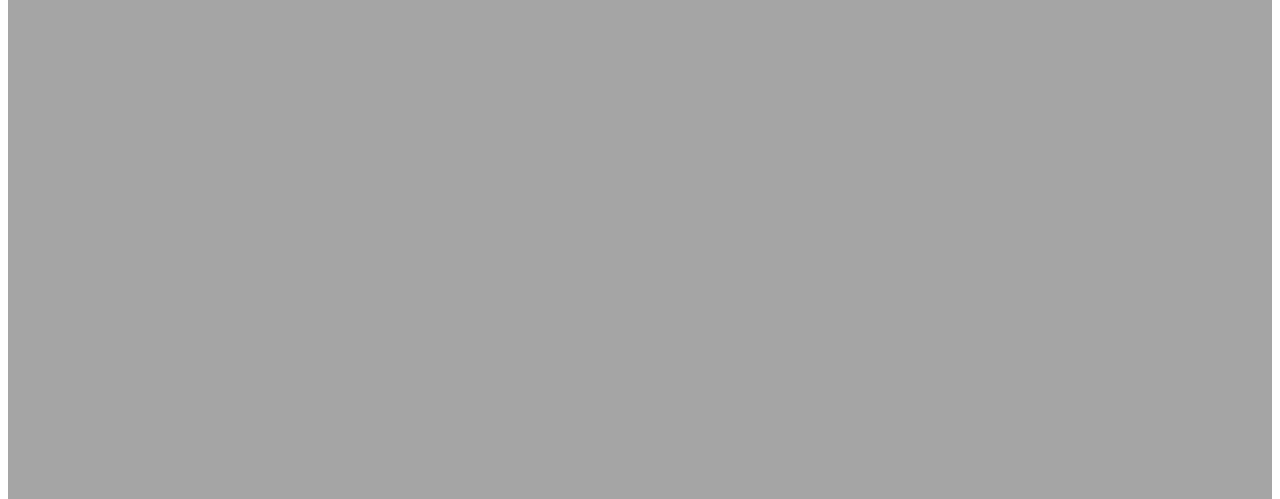
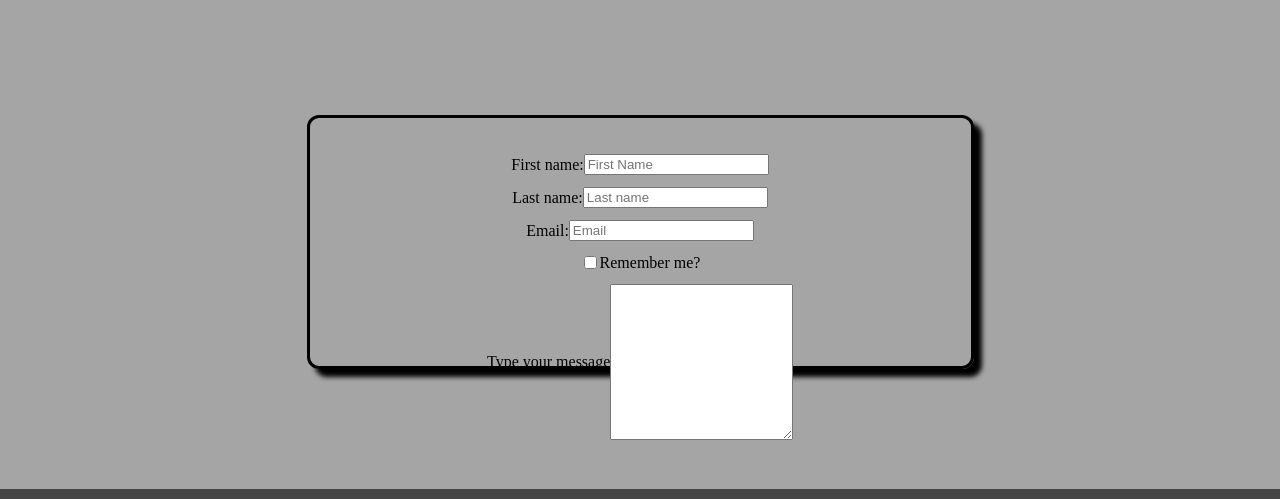
Before and after one commit to CallanH2392/CallanHossack_T1A2, a plain HTML site: page src/pages/contact.html in a window 1280 px wide. Shown: the part 167-666 px from the top of the page. Drawn offline with Linux system fonts and the light colour scheme.

Commit message:
6th commit, developed a form for contact page

```diff
--- a/src/pages/contact.html
+++ b/src/pages/contact.html
@@ -19,12 +19,34 @@
 </nav>
 </header>
 <main>
-    <div Class="Contactme">
-        <form>
+    <div class="sidecolumn">
+
+    </div>
+        <form Class="Contactme" autocomplete="on">
             <div id="Form-Element">
-
+                <label>First name:</label>
+                <input placeholder="First Name"/>
+            </div>
+            <div id="Form-Element">
+                <label>Last name:</label>
+                <input placeholder="Last name"/>
+            </div>
+            <div id="Form-Element">
+                <label>Email:</label>
+                <input type="email" placeholder="Email">
+            </div>
+            <div id="Form-Element">
+                <input type="Checkbox"/>
+                <label class="input">Remember me?</label>
+            </div>
+            <div id="Form-Element">
+                <label>Type your message</label>
+                <textarea id="message" name="Message" rows="10" cols="30">
+                </textarea>
             </div>
         </form>
+    <div class="sidecolumn">
+
     </div>
 
 </main>
--- a/src/styles/Pages/blog.scss
+++ b/src/styles/Pages/blog.scss
@@ -8,7 +8,6 @@ body {
     margin: 0;
     background-color: #a5a5a5;
     min-height: 100vh;
-
     display: flex;
     flex-direction: column;
     justify-content: space-between;
--- a/src/styles/Pages/contact.scss
+++ b/src/styles/Pages/contact.scss
@@ -4,18 +4,41 @@
 @import "../attributes/footer";
 @import url('https://fonts.googleapis.com/css2?family=Pixelify+Sans&display=swap');
 
-main {
+body {
     margin: 0;
     background-color: #a5a5a5;
     min-height: 100vh;
-
     display: flex;
     flex-direction: column;
     justify-content: space-between;
+}
+    main{
+        display: flex;
+        justify-content: space-between;
+    .sidecolumn {
+        width: 25%;
+    }
+    .Contactme {
+        height: 25vh;
+        padding: 24px;
+        border: solid black;
+        border-radius: 12px;
+        width: 50%;
+        box-shadow: 8px 8px 5px black;
 
-    .Contactme {
-        display: flex;
-        justify-content: center;
+        #Form-Element {
+            margin: 12px;
+            display: flex;
+            border-radius: 8px;
+            justify-content: center;
+            align-items: center;
 
+            & #message {
+              align-items: bottom;
+              width: 30%;
+              display: flex;
+            }
     }
 }
+
+}
```
Also changed, not shown: src/styles/Pages/contact.css, 2 other files.
